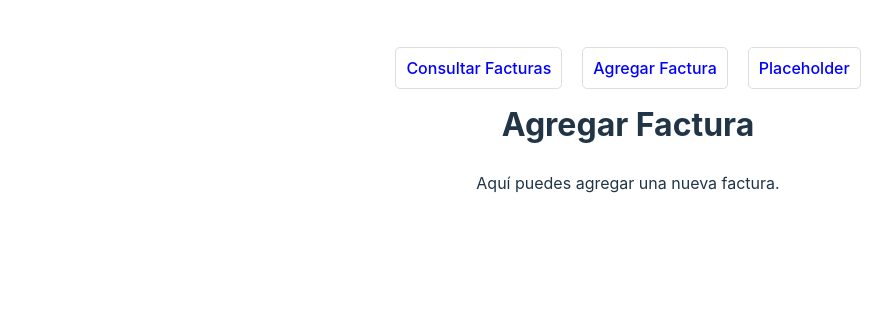
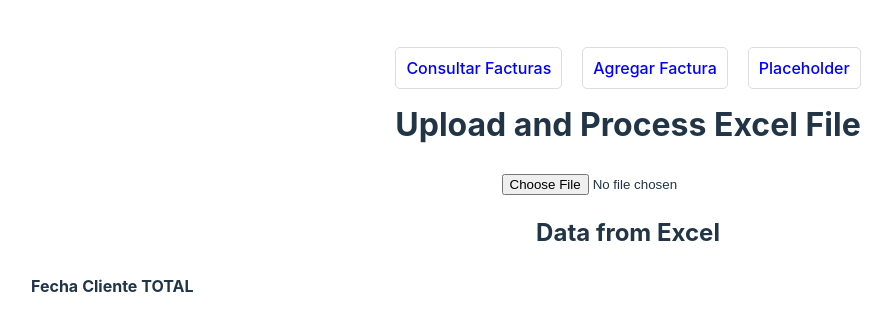
Before and after one commit to gustipardo/distro-pinto, a React (Vite) app in the folder app/: page /add-invoice in a window 1280 px wide. Shown: the top 330 px of the page, without its empty margins (12-904 px from the left). Built offline with nearby package versions, Linux system fonts and the light colour scheme.

Commit message:
xlxs funtionalities added

```diff
--- a/app/package.json
+++ b/app/package.json
@@ -11,7 +11,8 @@
   },
   "dependencies": {
     "react": "^18.3.1",
-    "react-dom": "^18.3.1"
+    "react-dom": "^18.3.1",
+    "xlsx": "^0.18.5"
   },
   "devDependencies": {
     "@types/react": "^18.3.3",
--- a/app/src/components/AddInvoice.tsx
+++ b/app/src/components/AddInvoice.tsx
@@ -1,12 +1,67 @@
-import React from "react";
+import React, { useEffect, useState } from "react";
+import * as XLSX from "xlsx";
 
 const AddInvoice: React.FC = () => {
+  const [fileData, setFileData] = useState<any[]>([]);
+
+  useEffect(() => {
+
+    console.log(`fileData`, fileData[0]?.Fecha);
+  }, [fileData]);
+
+  const handleFileUpload = (event: React.ChangeEvent<HTMLInputElement>) => {
+    const file = event.target.files?.[0];
+    if (!file) return;
+
+    const reader = new FileReader();
+    reader.onload = (e) => {
+      const data = new Uint8Array(e.target?.result as ArrayBuffer);
+      const workbook = XLSX.read(data, { type: "array" });
+      const sheetName = workbook.SheetNames[0];
+      const worksheet = workbook.Sheets[sheetName];
+      const jsonData = XLSX.utils.sheet_to_json(worksheet, { header: 1 });
+
+      // Remove the header row and process the data
+      const rows = jsonData.slice(3,-1).map((row: any) => ({
+        Fecha: row[3],
+        Cliente: row[4],
+        Total: row[5],
+      }));
+      setFileData(rows);
+    };
+    reader.readAsArrayBuffer(file);
+
+
+  };
+
   return (
     <div>
-      <h1>Agregar Factura</h1>
-      <p>Aquí puedes agregar una nueva factura.</p>
+      <h1>Upload and Process Excel File</h1>
+      <input type="file" accept=".xls,.xlsx" onChange={handleFileUpload} />
+      <div>
+        <h2>Data from Excel</h2>
+        <table>
+          <thead>
+            <tr>
+              <th>Fecha</th>
+              <th>Cliente</th>
+              <th>TOTAL</th>
+            </tr>
+          </thead>
+          <tbody>
+            {fileData.map((row, index) => (
+              <tr key={index}>
+                <td>{row.Fecha}</td>
+                <td>{row.Cliente}</td>
+                <td>{row.Total}</td>
+              </tr>
+            ))}
+          </tbody>
+        </table>
+      </div>
     </div>
   );
-}
+};
+
 
 export default AddInvoice;
--- a/app/src/components/Placeholder.tsx
+++ b/app/src/components/Placeholder.tsx
@@ -1,12 +1,58 @@
-import React from "react";
+import React, { useState } from "react";
+import * as XLSX from "xlsx";
 
 const Placeholder: React.FC = () => {
+  const [file, setFile] = useState<File | null>(null);
+  const [data, setData] = useState<any[]>([]);
+
+  const handleFileChange = (event: React.ChangeEvent<HTMLInputElement>) => {
+    const selectedFile = event.target.files?.[0];
+    if (selectedFile) {
+      setFile(selectedFile);
+      readExcel(selectedFile);
+    }
+  };
+
+  const readExcel = (file: File) => {
+    const reader = new FileReader();
+    reader.onload = (event) => {
+      const data = event.target?.result;
+      if (data) {
+        const workbook = XLSX.read(data, { type: "array" });
+        const sheetName = workbook.SheetNames[0];
+        const sheet = workbook.Sheets[sheetName];
+        const jsonData = XLSX.utils.sheet_to_json(sheet);
+        setData(jsonData);
+      }
+    };
+    reader.readAsArrayBuffer(file);
+  };
+
   return (
     <div>
       <h1>Placeholder</h1>
       <p>Esta es una página de placeholder.</p>
+
+      <input type="file" accept=".xls, .xlsx" onChange={handleFileChange} />
+
+      {data.length > 0 && (
+        <div>
+          <h2>Datos del archivo Excel:</h2>
+          <table>
+            <tbody>
+              {data.map((row, index) => (
+                <tr key={index}>
+                  {Object.values(row).map((value, idx) => (
+                    <td key={idx}>{value}</td>
+                  ))}
+                </tr>
+              ))}
+            </tbody>
+          </table>
+        </div>
+      )}
     </div>
   );
-}
+};
 
 export default Placeholder;
--- /dev/null
+++ b/app/src/services/addInvoice.ts
@@ -0,0 +1,5 @@
+
+export const addInvoice = (data: any) => {
+
+  console.log(`data`, data);
+};
```
Also changed, not shown: 1 other file (tests, documents, lock files or other folders).
